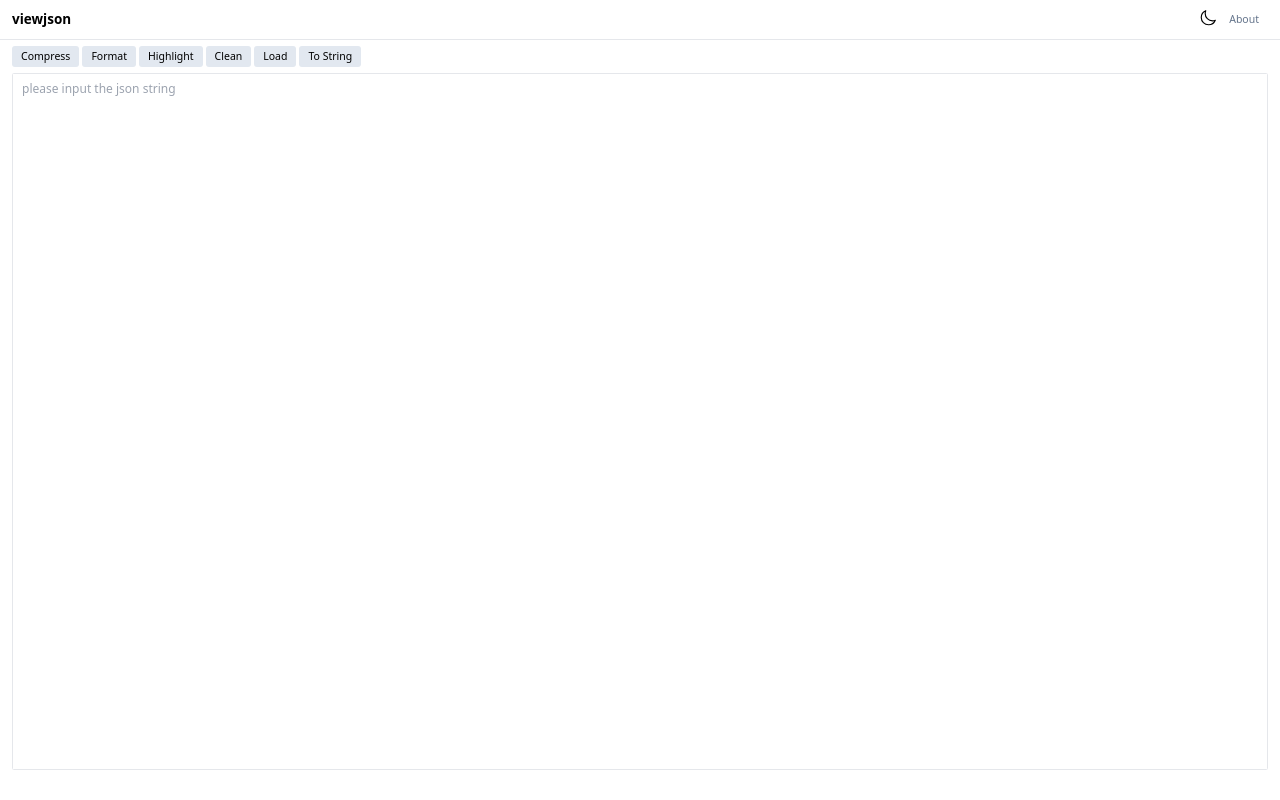
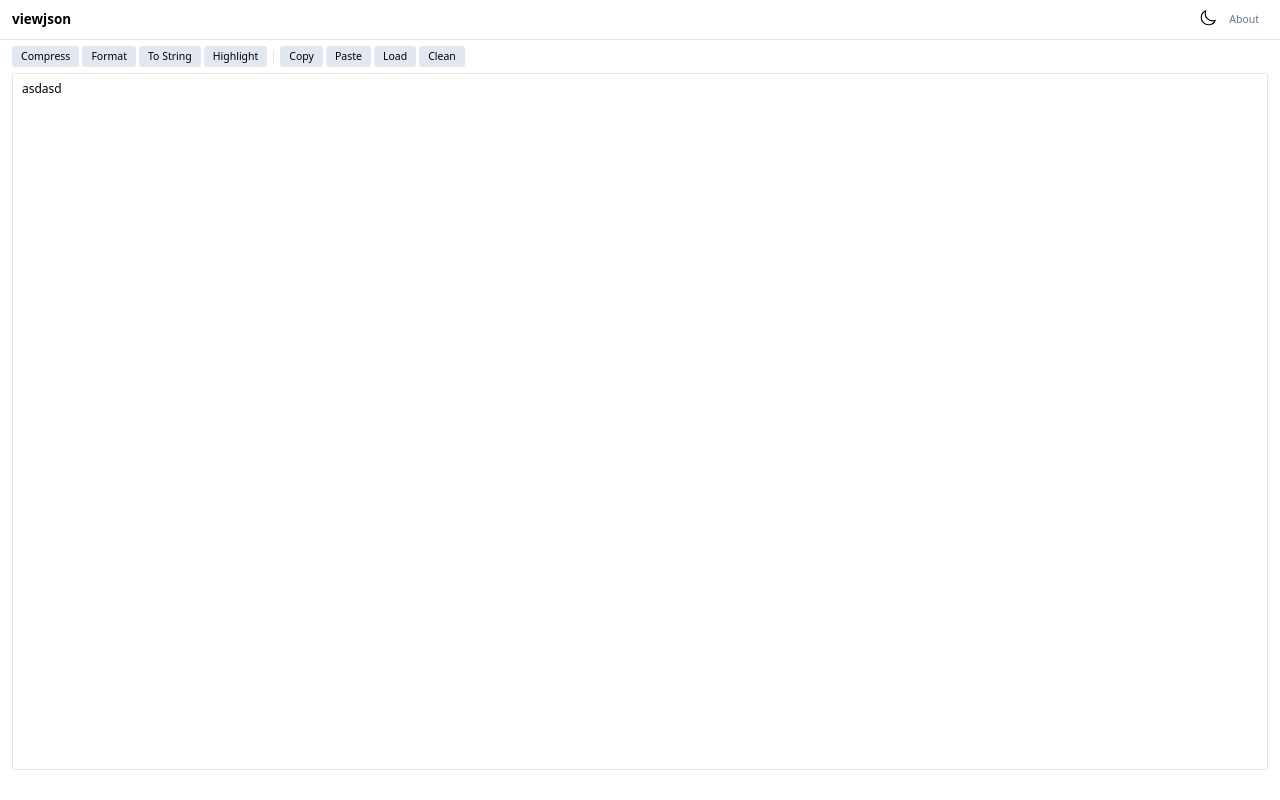
Before and after one commit to monjer/viewjson, a Next.js app: page / in a window 1280 px wide. Built offline with nearby package versions, Linux system fonts and the light colour scheme.

Commit message:
feat: add copy and paste function

```diff
--- a/app/component/Divider/index.tsx
+++ b/app/component/Divider/index.tsx
@@ -3,12 +3,14 @@ import React from 'react';
 type DividerProps = {
   className?: string;
   style?: React.CSSProperties;
+  vertical?: boolean;
 };
 
 const Divider = (props: DividerProps) => {
-  const { className = "", style = {} } = props
+  const { className = "", style = {}, vertical = false } = props
   return (
-    <div className={`flex-1 border-b dark:border-gray-600 my-3.5 ${className}`} style={style}></div>
+    vertical ? <div className={`border-l dark:border-gray-600 mx-1 h-3/5 ${className}`} style={style}></div> :
+      <div className={` border-b dark:border-gray-600 my-3.5 ${className}`} style={style}></div>
   );
 };
 
--- a/app/component/Main/ToJSONStringView/index.tsx
+++ b/app/component/Main/ToJSONStringView/index.tsx
@@ -16,7 +16,6 @@ function ToJSONStringView({ value, onChange }: { value: string, onChange: (value
 
   const handleChange = (e: any) => {
     setJson(e.target.value);
-    debugger
     onChange(JSON.stringify(JSON.parse(JSON.parse(e.target.value))));
   }
 
--- a/app/component/Main/index.tsx
+++ b/app/component/Main/index.tsx
@@ -9,6 +9,7 @@ import Popover from "../Popover";
 import Input from '../Input'
 import HighlightView from "./HighlightView";
 import ToJSONStringView from "./ToJSONStringView";
+import Divider from "../Divider";
 
 enum ViewType {
   Plain = 'plain',
@@ -18,7 +19,7 @@ enum ViewType {
 
 function Main() {
 
-  const [value, setValue] = React.useState('');
+  const [value, setValue] = React.useState('asdasd');
   const [toastVisible, setToastVisible] = React.useState(false);
   const [jsonUrl, setJsonUrl] = React.useState('');
   const [loading, setLoading] = React.useState(false);
@@ -57,6 +58,7 @@ function Main() {
   }
 
   const onValueChange = (value) => {
+    debugger
     setValue(value);
   };
 
@@ -87,6 +89,16 @@ function Main() {
     setViewType(ViewType.ToJSONString);
   }
 
+  const onCopyBtnClick = () => {
+    const copyValue = {
+      [ViewType.Plain]: value,
+      [ViewType.Highlight]: value,
+      [ViewType.ToJSONString]: JSON.stringify(JSON.stringify(JSON.parse(value))),
+    }[viewType]
+    navigator.clipboard.writeText(copyValue);
+    Toast.success('copy success');
+  }
+
   const renderView = () => {
     const ViewByType = {
       [ViewType.Plain]: <PlainView value={value} onChange={onValueChange} />,
@@ -96,14 +108,26 @@ function Main() {
     return ViewByType;
   }
 
+  const onPasetBtnClick = async () => {
+    try {
+      const text = await navigator.clipboard.readText();
+      setValue(text);
+    } catch (err) {
+      Toast.error('copy error');
+    }
+  }
+
   return (
     <>
       <Flex className="app-plain-json-editor-container mx-4" style={{ flexDirection: 'column', alignItems: "stretch" }}>
-        <Flex className="mb-2" gap="2">
+        <Flex className="mb-2" gap="2" align="center">
           <Button onClick={onCompressBtnClick}>Compress</Button>
           <Button onClick={onFormtBtnClick}>Format</Button>
+          <Button onClick={onToJSONString}>To String</Button>
           <Button onClick={onHighlightBtnClick}>Highlight</Button>
-          <Button onClick={onCleanBtnClick}>Clean</Button>
+          <Divider vertical />
+          <Button onClick={onCopyBtnClick}>Copy</Button>
+          <Button onClick={onPasetBtnClick}>Paste</Button>
           <Popover
             visible={popOverVisible}
             onVisibleChange={(visible) => {
@@ -124,7 +148,7 @@ function Main() {
           >
             <Button >Load</Button>
           </Popover>
-          <Button onClick={onToJSONString}>To String</Button>
+          <Button onClick={onCleanBtnClick}>Clean</Button>
         </Flex>
         <div style={{ flex: 1, overflow: 'hidden', }} className="mb-10">
           {renderView()}
--- a/app/component/TextArea/index.tsx
+++ b/app/component/TextArea/index.tsx
@@ -2,7 +2,10 @@ import React from 'react'
 import './index.scss';
 
 export default (props) => {
+  const handleChange = (e) => {
+    props.onChange && props.onChange(e.target.value);
+  }
   return (
-    <textarea {...props} className={`app-textarea w-full h-full py-2 px-3 ${props.className || ''}`} />
+    <textarea {...props} className={`app-textarea w-full h-full py-2 px-3 ${props.className || ''}`} onChange={handleChange} />
   )
 }
--- a/app/component/Toast/index.tsx
+++ b/app/component/Toast/index.tsx
@@ -1,16 +1,22 @@
 
 import React, { useState } from 'react';
+import { createRoot } from 'react-dom/client';
 import './index.scss';
+
+
+type ToastType = 'success' | 'error' | 'warning' | 'info';
+const mountNodeId = 'app-toast'
 
 type Props = {
   message: string;
   duration?: number;
   onClose?: () => void;
+  closable?: boolean;
   visible?: boolean;
-  type?: 'success' | 'error' | 'warning' | 'info'
+  type?: ToastType
 }
 const Toast = (props: Props) => {
-  const { message, onClose, type = "info", visible = false } = props
+  const { message, onClose, type = "info", visible = false, closable = true } = props
   const [destroy, setDestroy] = useState(true);
   const toastRef: React.RefObject<HTMLDivElement> = React.useRef(null);
   const timerRef = React.useRef<any>();
@@ -58,6 +64,7 @@ const Toast = (props: Props) => {
           </span>
           <p className="text-gray-800">{message}</p>
         </div>
+        {closable &&
           <button
             className="text-gray-500 hover:text-gray-700 ml-4"
             onClick={() => onCloseBtnClick()}
@@ -66,10 +73,30 @@ const Toast = (props: Props) => {
               <path strokeLinecap="round" strokeLinejoin="round" d="M6 18 18 6M6 6l12 12" />
             </svg>
           </button>
+        }
       </div>
     </div>
-
   );
 };
 
+const ToastProxy = ({ message, type }: { message: string, type: ToastType }) => {
+  const [visible, setVisible] = React.useState(true);
+  return <Toast message={message} type={type} visible={visible} onClose={() => setVisible(false)} />
+}
+const createToast = (type: ToastType) => {
+  return (message: string) => {
+    let rootNode = document.getElementById(mountNodeId);
+    if (!rootNode) {
+      rootNode = document.createElement('div');
+      rootNode.id = mountNodeId;
+      document.body.appendChild(rootNode);
+    }
+    createRoot(rootNode).render(<ToastProxy message={message} type={type} />);
+  }
+}
+Toast.success = createToast('success');
+Toast.error = createToast('error');
+Toast.info = createToast('info');
+Toast.warning = createToast('warning');
+
 export default Toast;
```
Lines whose indentation alone changed are shown as unchanged.
